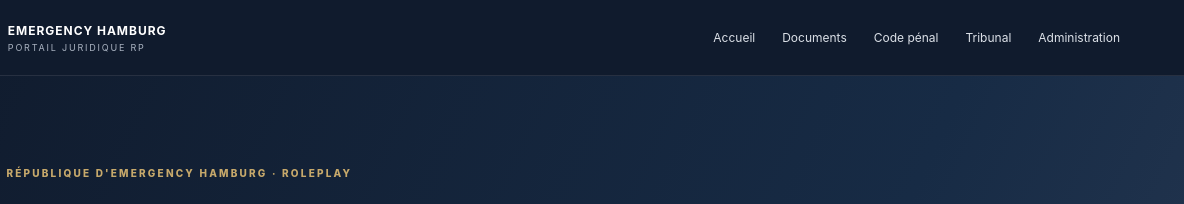
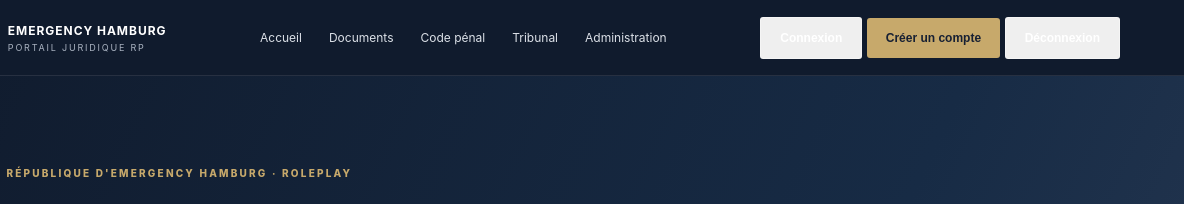
Before and after one commit to enzoboivin89-pixel/emergency-hamburg-juridique, a plain HTML site: page index.html in a window 1280 px wide. Shown: the top 204 px of the page, 96-1280 px from the left. Drawn offline with Linux system fonts and the light colour scheme.

Commit message:
Update index.html

```diff
--- a/index.html
+++ b/index.html
@@ -14,6 +14,12 @@
   <nav id="nav">
     <a href="#accueil">Accueil</a><a href="#documents">Documents</a><a href="#code-penal">Code pénal</a><a href="#tribunal">Tribunal</a><a href="#administration">Administration</a>
   </nav>
+  <div class="auth-actions">
+  <button class="btn ghost" id="loginBtn">Connexion</button>
+  <button class="btn gold" id="registerBtn">Créer un compte</button>
+  <button class="btn ghost" id="logoutBtn" hidden>Déconnexion</button>
+  <span id="userEmail"></span>
+</div>
 </header>
 <main>
   <section class="hero" id="accueil">
```
